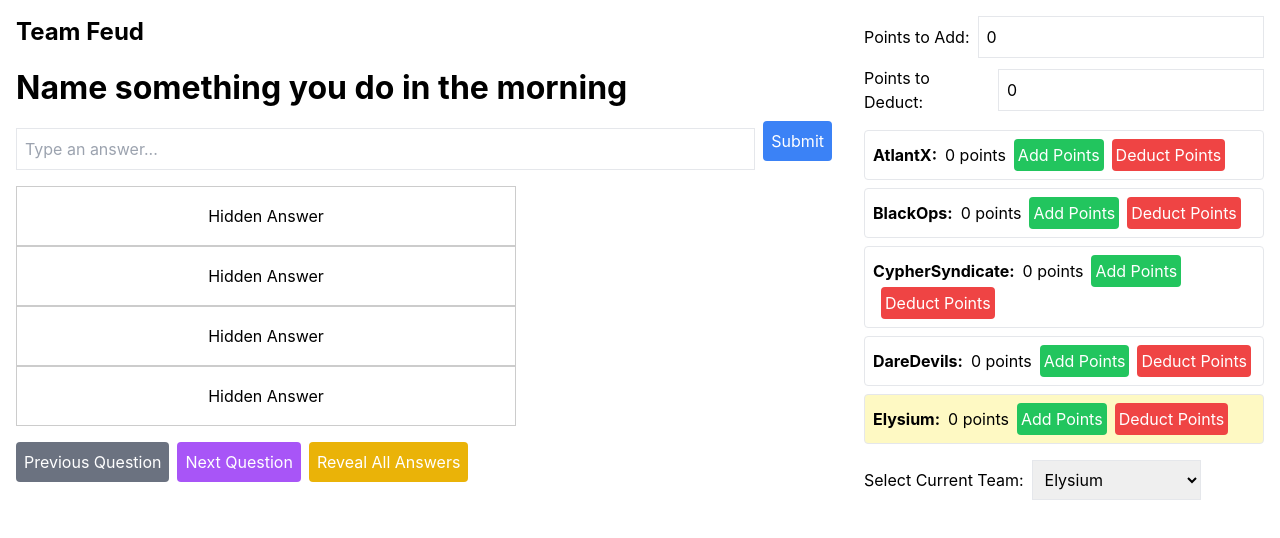
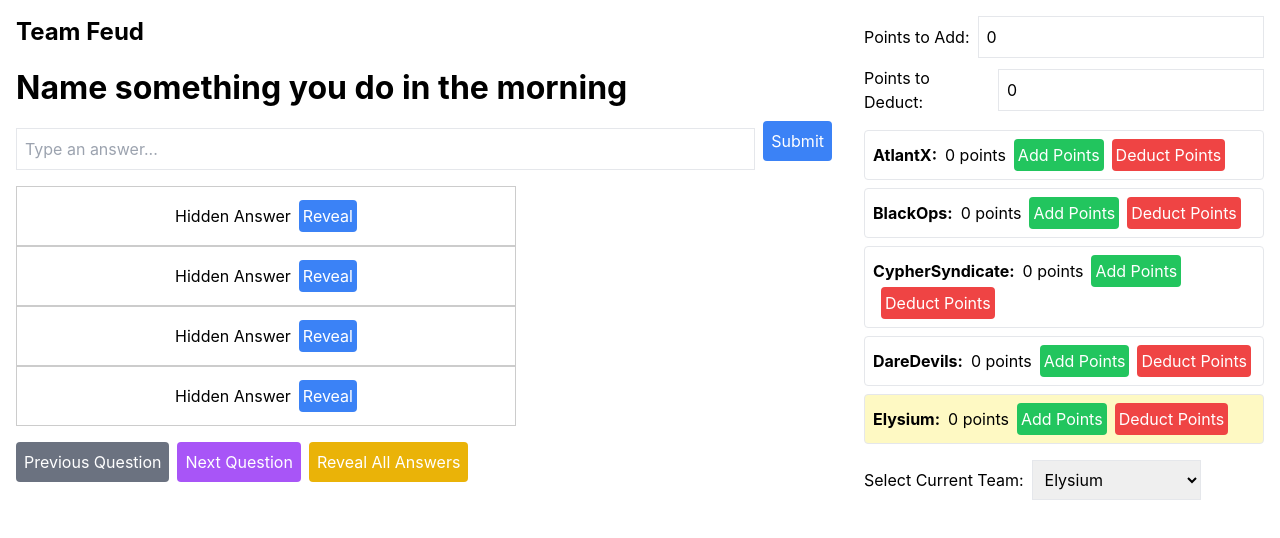
Before and after one commit to amjadnzr/Team-Fued, a React (Create React App) app: page / in a window 1280 px wide. Shown: the top 538 px of the page. Built offline with nearby package versions, Linux system fonts and the light colour scheme.

Commit message:
Added changes

```diff
--- a/src/App.js
+++ b/src/App.js
@@ -109,6 +109,13 @@ function App() {
     localStorage.setItem('gameData', JSON.stringify(data));
   };
 
+  const revealAnswer = (answer) => {
+    if (!revealedAnswers.includes(answer)) {
+      setRevealedAnswers([...revealedAnswers, answer]);
+      localStorage.setItem('gameData', JSON.stringify(data));
+    }
+  };
+
   const handleTeamPointsDeduct = (teamIndex, points) => {
     const updatedTeams = data.teams.map((team, index) => {
       if (index === teamIndex) {
@@ -212,7 +219,17 @@ function App() {
                       <span className="ml-4">{answer.points} points</span>
                     </div>
                   ) : (
-                    <span>Hidden Answer</span>
+                    <>
+                      <span>
+                          Hidden Answer
+                      </span>
+                      <button
+                        onClick={() => revealAnswer(answer)}
+                        className="ml-2 bg-blue-500 text-white p-1 rounded"
+                      >
+                        Reveal
+                      </button>
+                    </>
                   )}
                 </div>
               ))}
```
